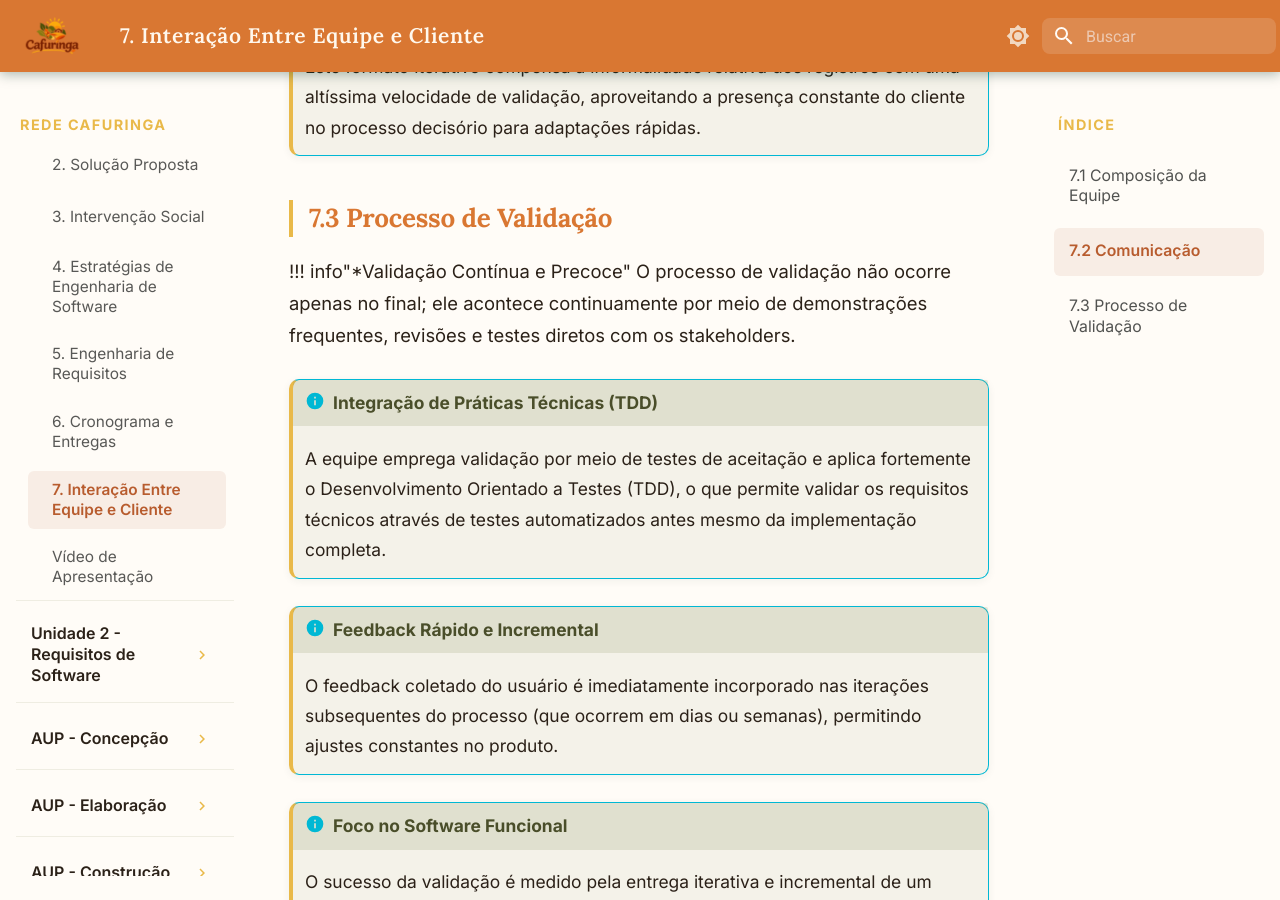
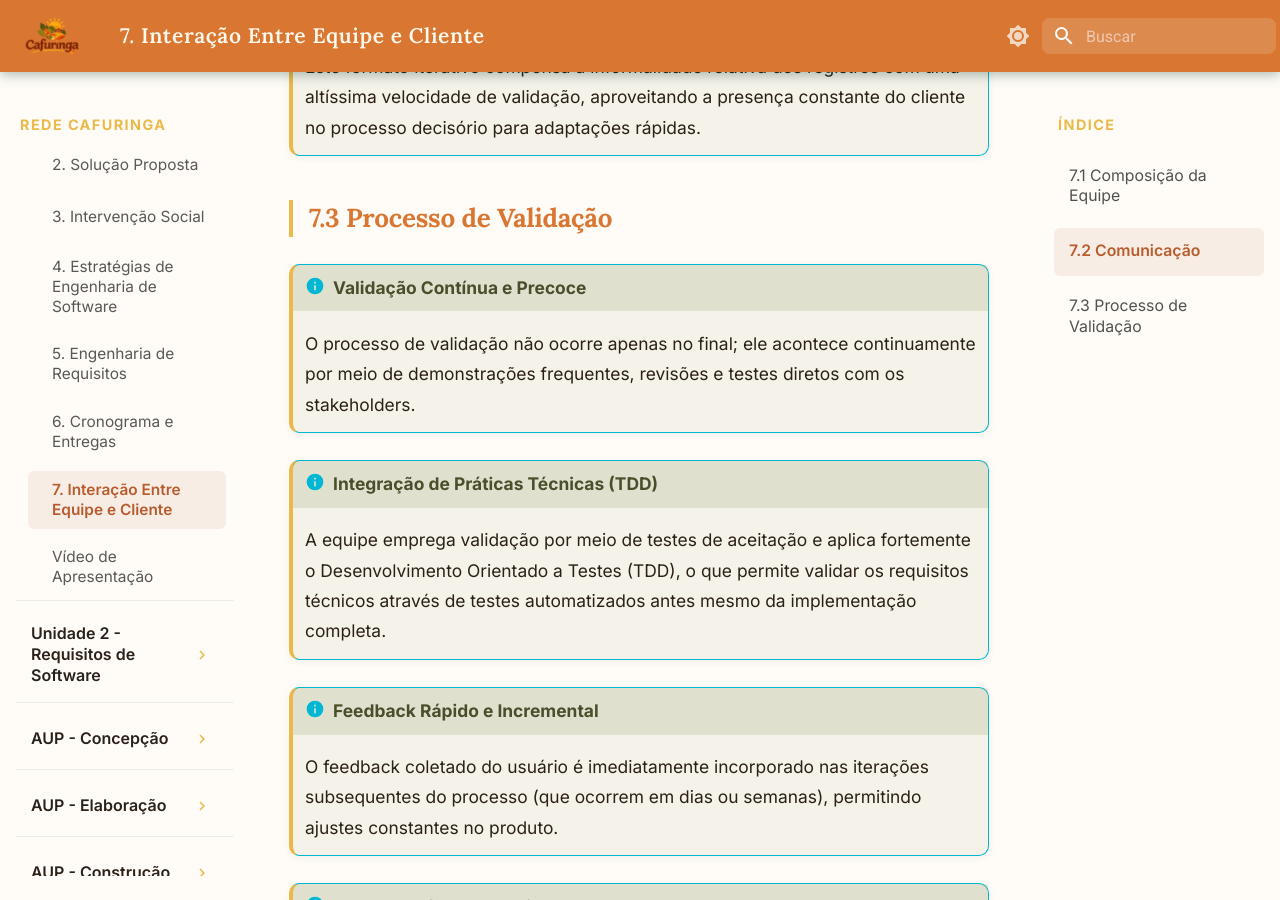
Before and after one commit to mdsreq-fga-unb/REQ-2026.2-T02-RedeCafuringa, an MkDocs documentation site: the page built from docs/unidade1/interacao.md, in a window 1280 px wide and 900 px high, scrolled down 2310 px. Built offline with MkDocs 1.6.1 and Material for MkDocs 9.7.7, drawn with Linux system fonts in a browser that asks for light colours.

Commit message:
docs: corrige formatação da seção de validação contínua

```diff
--- a/docs/unidade1/interacao.md
+++ b/docs/unidade1/interacao.md
@@ -23,7 +23,7 @@
      Este formato iterativo compensa a informalidade relativa dos registros com uma altíssima velocidade de validação, aproveitando a presença constante do cliente no processo decisório para adaptações rápidas.
 
 ## 7.3 Processo de Validação
-!!! info"*Validação Contínua e Precoce"
+!!! info "Validação Contínua e Precoce"
      O processo de validação não ocorre apenas no final; ele acontece continuamente por meio de demonstrações frequentes, revisões e testes diretos com os stakeholders.
 !!! info "Integração de Práticas Técnicas (TDD)"
      A equipe emprega validação por meio de testes de aceitação e aplica fortemente o Desenvolvimento Orientado a Testes (TDD), o que permite validar os requisitos técnicos através de testes automatizados antes mesmo da implementação completa.
```
